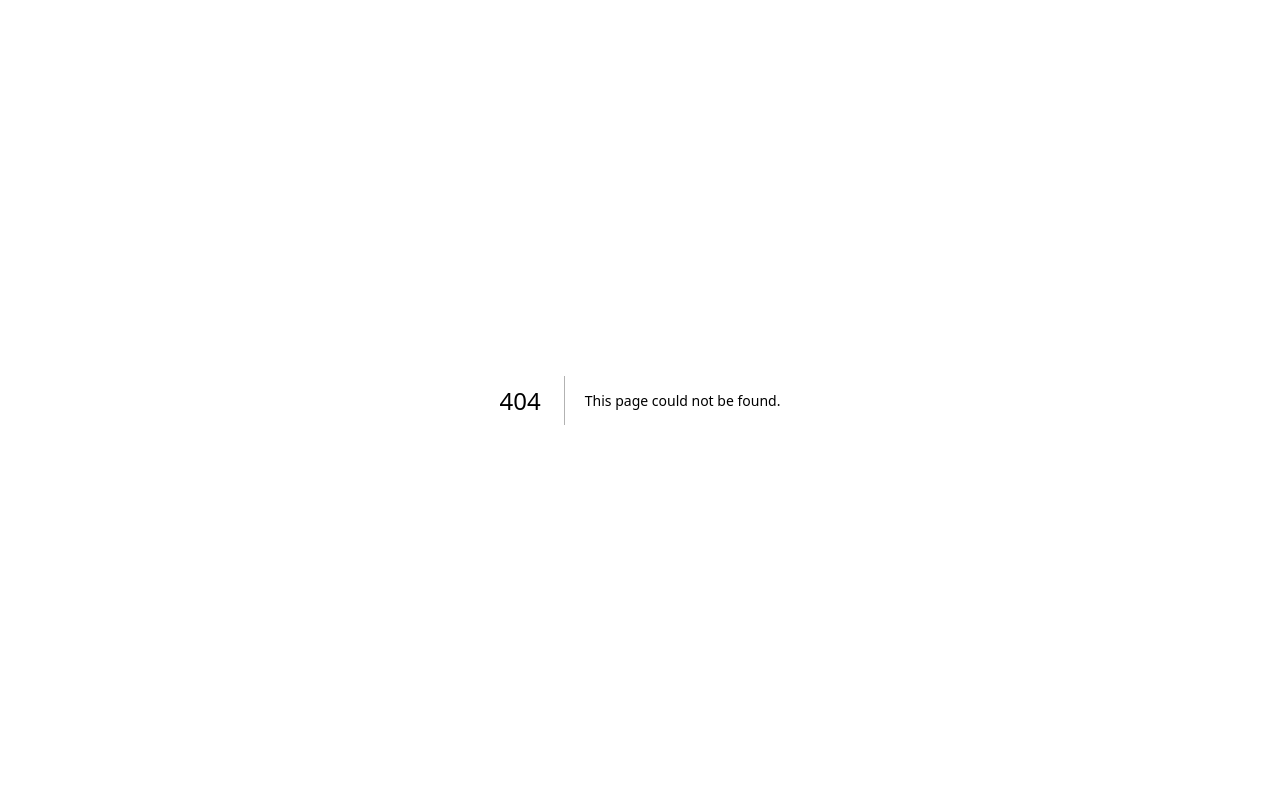
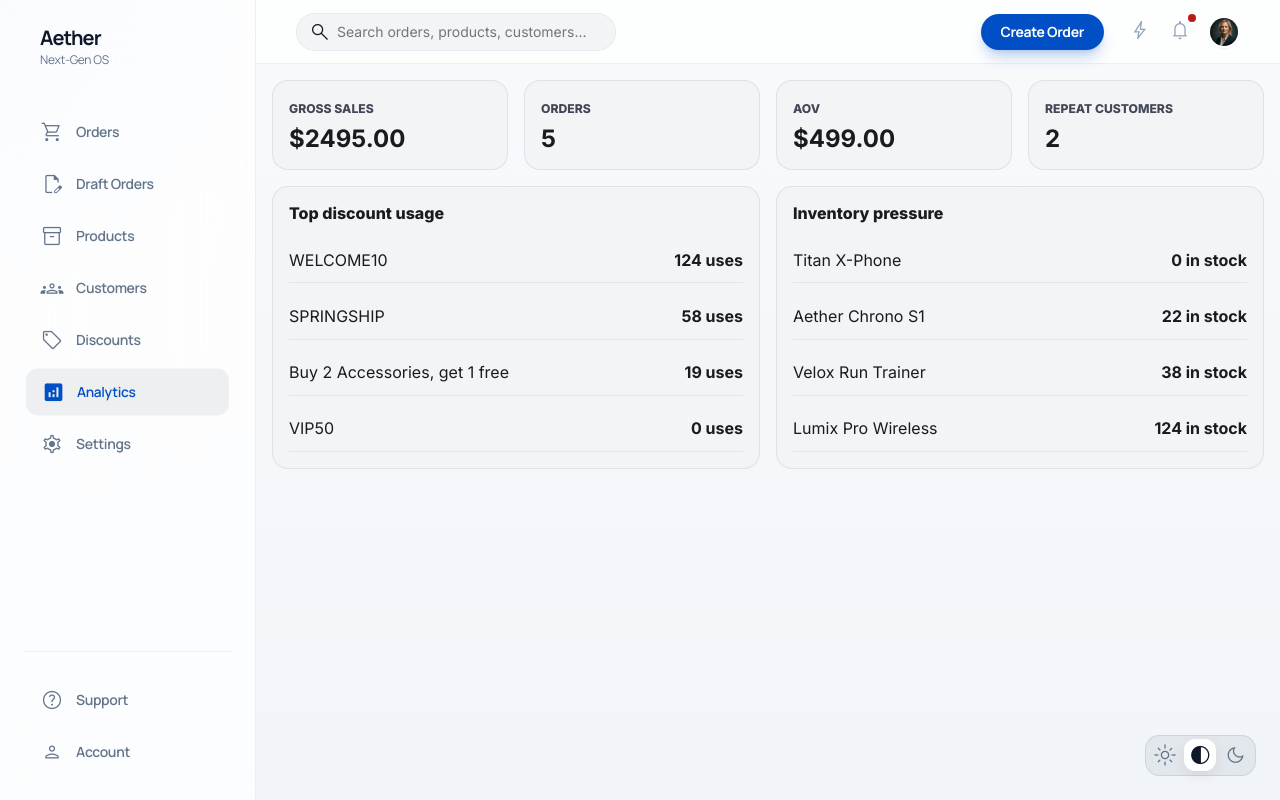
Before and after one commit to bfrancis-citryn/doopify, a Next.js app: page /analytics in a window 1280 px wide. Before the commit this address had no page. Built offline with nearby package versions, Linux system fonts and the light colour scheme.

Commit message:
Add analytics and fix theme surfaces

```diff
--- /dev/null
+++ b/src/app/analytics/page.js
@@ -0,0 +1,7 @@
+"use client";
+
+import AnalyticsWorkspace from '../../components/analytics/AnalyticsWorkspace';
+
+export default function AnalyticsPage() {
+  return <AnalyticsWorkspace />;
+}
--- a/src/app/layout.js
+++ b/src/app/layout.js
@@ -4,6 +4,7 @@ import { ThemeProvider } from '../context/ThemeContext';
 import { OrdersProvider } from '../context/OrdersContext';
 import { CustomersProvider } from '../context/CustomersContext';
 import { DiscountsProvider } from '../context/DiscountsContext';
+import { ProductsProvider } from '../context/ProductsContext';
 
 const inter = Inter({
   subsets: ['latin'],
@@ -30,7 +31,9 @@ export default function RootLayout({ children }) {
         <ThemeProvider>
           <CustomersProvider>
             <DiscountsProvider>
-              <OrdersProvider>{children}</OrdersProvider>
+              <ProductsProvider>
+                <OrdersProvider>{children}</OrdersProvider>
+              </ProductsProvider>
             </DiscountsProvider>
           </CustomersProvider>
         </ThemeProvider>
--- a/src/components/Header/Header.module.css
+++ b/src/components/Header/Header.module.css
@@ -1,14 +1,14 @@
 .header {
   height: 4rem;
   z-index: 40;
-  background-color: rgba(255, 255, 255, 0.7);
+  background-color: color-mix(in srgb, var(--surface-container-lowest) 72%, transparent);
   backdrop-filter: blur(40px);
   -webkit-backdrop-filter: blur(40px);
   display: flex;
   justify-content: space-between;
   align-items: center;
   padding: 0 2.5rem;
-  border-bottom: 1px solid var(--slate-100);
+  border-bottom: 1px solid color-mix(in srgb, var(--slate-200) 70%, transparent);
 }
 
 .leftGroup {
@@ -30,7 +30,8 @@
 
 .searchInput {
   background-color: var(--surface-container-low);
-  border: none;
+  color: var(--on-surface);
+  border: 1px solid color-mix(in srgb, var(--slate-200) 72%, transparent);
   border-radius: 9999px;
   padding: 0.5rem 1rem 0.5rem 2.5rem;
   width: 20rem;
@@ -39,7 +40,7 @@
 
 .searchInput:focus {
   outline: none;
-  box-shadow: 0 0 0 2px rgba(0, 79, 196, 0.2);
+  box-shadow: 0 0 0 2px color-mix(in srgb, var(--primary) 22%, transparent);
 }
 
 .rightGroup {
@@ -53,7 +54,7 @@
   color: var(--on-primary);
   padding: 0.5rem 1.25rem;
   border-radius: 9999px;
-  box-shadow: 0 10px 15px -3px rgba(0, 79, 196, 0.2), 0 4px 6px -4px rgba(0, 79, 196, 0.2);
+  box-shadow: 0 10px 15px -3px color-mix(in srgb, var(--primary) 24%, transparent), 0 4px 6px -4px color-mix(in srgb, var(--primary) 22%, transparent);
   transition: all 150ms cubic-bezier(0.4, 0, 0.2, 1);
 }
 
@@ -100,7 +101,7 @@
   width: 2rem;
   border-radius: 9999px;
   overflow: hidden;
-  border: 2px solid white;
+  border: 2px solid color-mix(in srgb, var(--surface-container-lowest) 88%, transparent);
   box-shadow: 0 1px 2px 0 rgba(0, 0, 0, 0.05);
 }
 
--- a/src/components/Sidebar/Sidebar.js
+++ b/src/components/Sidebar/Sidebar.js
@@ -6,10 +6,9 @@ const NAV_ITEMS = [
   { href: '/orders', label: 'Orders', icon: 'shopping_cart' },
   { href: '/draft-orders', label: 'Draft Orders', icon: 'edit_document' },
   { href: '/products', label: 'Products', icon: 'inventory_2' },
-  { href: '#', label: 'Inventory', icon: 'warehouse' },
   { href: '/customers', label: 'Customers', icon: 'groups' },
   { href: '/discounts', label: 'Discounts', icon: 'sell' },
-  { href: '#', label: 'Analytics', icon: 'analytics' },
+  { href: '/analytics', label: 'Analytics', icon: 'analytics' },
   { href: '#', label: 'Settings', icon: 'settings' },
 ];
 
--- a/src/components/Sidebar/Sidebar.module.css
+++ b/src/components/Sidebar/Sidebar.module.css
@@ -1,10 +1,8 @@
 .sidebar {
-  --theme-color: var(--red);
   height: 100%;
   width: 16rem;
-  border-right: 1px solid var(--slate-100);
-  background-color: var(--slate-50); /* fallback */
-  background-color: rgba(248, 250, 252, 0.7);
+  border-right: 1px solid color-mix(in srgb, var(--slate-200) 70%, transparent);
+  background-color: color-mix(in srgb, var(--surface-container-lowest) 74%, transparent);
   backdrop-filter: blur(64px);
   -webkit-backdrop-filter: blur(64px);
   z-index: 50;
@@ -45,19 +43,19 @@
 }
 
 .navLink:hover {
-  background-color: rgba(255, 255, 255, 0.3);
+  background-color: color-mix(in srgb, var(--surface-container-low) 88%, transparent);
 }
 
 .navLinkActive {
-  color: var(--theme-color);
-  background-color: rgba(255, 255, 255, 0.5);
-  transform: scale(.95);
+  color: var(--primary);
+  background-color: color-mix(in srgb, var(--surface-container) 92%, transparent);
+  transform: scale(.98);
 }
 
 .bottomNav {
   padding-top: 1.5rem;
   margin-top: auto;
-  border-top: 1px solid var(--slate-100);
+  border-top: 1px solid color-mix(in srgb, var(--slate-200) 70%, transparent);
   display: flex;
   flex-direction: column;
   gap: 0.25rem;
--- /dev/null
+++ b/src/components/analytics/AnalyticsWorkspace.js
@@ -0,0 +1,61 @@
+"use client";
+
+import { useMemo } from 'react';
+import AppShell from '../AppShell';
+import { useOrders } from '../../context/OrdersContext';
+import { useCustomers } from '../../context/CustomersContext';
+import { useDiscounts } from '../../context/DiscountsContext';
+import { useProducts } from '../../context/ProductsContext';
+import styles from './AnalyticsWorkspace.module.css';
+
+export default function AnalyticsWorkspace() {
+  const { orders } = useOrders();
+  const { customers } = useCustomers();
+  const { discounts } = useDiscounts();
+  const { products } = useProducts();
+
+  const metrics = useMemo(() => {
+    const grossSales = orders.reduce((sum, order) => sum + Number(order.total || 0), 0);
+    const averageOrderValue = orders.length ? grossSales / orders.length : 0;
+    const repeatCustomers = customers.filter(customer => Number(customer.orderCount || 0) > 1).length;
+    const topProducts = [...products]
+      .map(product => ({ title: product.title, inventory: product.variants.reduce((sum, variant) => sum + Number(variant.inventoryQty || 0), 0) }))
+      .sort((a, b) => a.inventory - b.inventory)
+      .slice(0, 5);
+    const topDiscounts = [...discounts].sort((a, b) => Number(b.usageCount || 0) - Number(a.usageCount || 0)).slice(0, 5);
+
+    return { grossSales, averageOrderValue, repeatCustomers, topProducts, topDiscounts };
+  }, [customers, discounts, orders, products]);
+
+  return (
+    <AppShell onCreateOrder={() => {}} onNotificationsClick={() => {}} onQuickActionClick={() => {}} onSearchChange={() => {}} searchValue="">
+      <div className={styles.page}>
+        <div className={styles.metricGrid}>
+          <div className={styles.metricCard}><span>Gross sales</span><strong>${metrics.grossSales.toFixed(2)}</strong></div>
+          <div className={styles.metricCard}><span>Orders</span><strong>{orders.length}</strong></div>
+          <div className={styles.metricCard}><span>AOV</span><strong>${metrics.averageOrderValue.toFixed(2)}</strong></div>
+          <div className={styles.metricCard}><span>Repeat customers</span><strong>{metrics.repeatCustomers}</strong></div>
+        </div>
+
+        <div className={styles.gridTwo}>
+          <div className={styles.card}>
+            <h2>Top discount usage</h2>
+            <div className={styles.list}>
+              {metrics.topDiscounts.map(discount => (
+                <div key={discount.id} className={styles.row}><span>{discount.title}</span><strong>{discount.usageCount} uses</strong></div>
+              ))}
+            </div>
+          </div>
+          <div className={styles.card}>
+            <h2>Inventory pressure</h2>
+            <div className={styles.list}>
+              {metrics.topProducts.map(product => (
+                <div key={product.title} className={styles.row}><span>{product.title}</span><strong>{product.inventory} in stock</strong></div>
+              ))}
+            </div>
+          </div>
+        </div>
+      </div>
+    </AppShell>
+  );
+}
--- /dev/null
+++ b/src/components/analytics/AnalyticsWorkspace.module.css
@@ -0,0 +1,64 @@
+.page {
+  flex: 1;
+  display: flex;
+  flex-direction: column;
+  gap: 1rem;
+  padding: 1rem;
+}
+
+.metricGrid,
+.gridTwo {
+  display: grid;
+  gap: 1rem;
+}
+
+.metricGrid {
+  grid-template-columns: repeat(4, minmax(0, 1fr));
+}
+
+.gridTwo {
+  grid-template-columns: repeat(2, minmax(0, 1fr));
+}
+
+.metricCard,
+.card {
+  padding: 1rem;
+  border: 1px solid rgba(148, 163, 184, 0.22);
+  border-radius: 1rem;
+  background: var(--surface-container-low);
+  color: var(--on-surface);
+}
+
+.metricCard span {
+  font-size: 0.76rem;
+  color: var(--on-surface-variant);
+  text-transform: uppercase;
+  font-weight: 800;
+}
+
+.metricCard strong {
+  display: block;
+  margin-top: 0.45rem;
+  font-size: 1.5rem;
+}
+
+.card h2 {
+  font-size: 1rem;
+  font-weight: 800;
+  margin-bottom: 0.85rem;
+}
+
+.list {
+  display: flex;
+  flex-direction: column;
+  gap: 0.6rem;
+}
+
+.row {
+  display: flex;
+  align-items: center;
+  justify-content: space-between;
+  gap: 1rem;
+  padding: 0.8rem 0;
+  border-bottom: 1px solid rgba(148, 163, 184, 0.18);
+}
--- /dev/null
+++ b/src/context/ProductsContext.js
@@ -0,0 +1,34 @@
+"use client";
+
+import { createContext, useContext, useMemo, useState } from 'react';
+import { createSeedProducts } from '../lib/productUtils';
+
+const ProductsContext = createContext(null);
+
+export function ProductsProvider({ children }) {
+  const [products, setProducts] = useState(createSeedProducts());
+
+  const updateProduct = (productId, updater) => {
+    setProducts(current => current.map(product => (product.id === productId ? updater(product) : product)));
+  };
+
+  const value = useMemo(
+    () => ({
+      products,
+      setProducts,
+      updateProduct,
+    }),
+    [products]
+  );
+
+  return <ProductsContext.Provider value={value}>{children}</ProductsContext.Provider>;
+}
+
+export function useProducts() {
+  const context = useContext(ProductsContext);
+  if (!context) {
+    throw new Error('useProducts must be used within ProductsProvider');
+  }
+
+  return context;
+}
```
